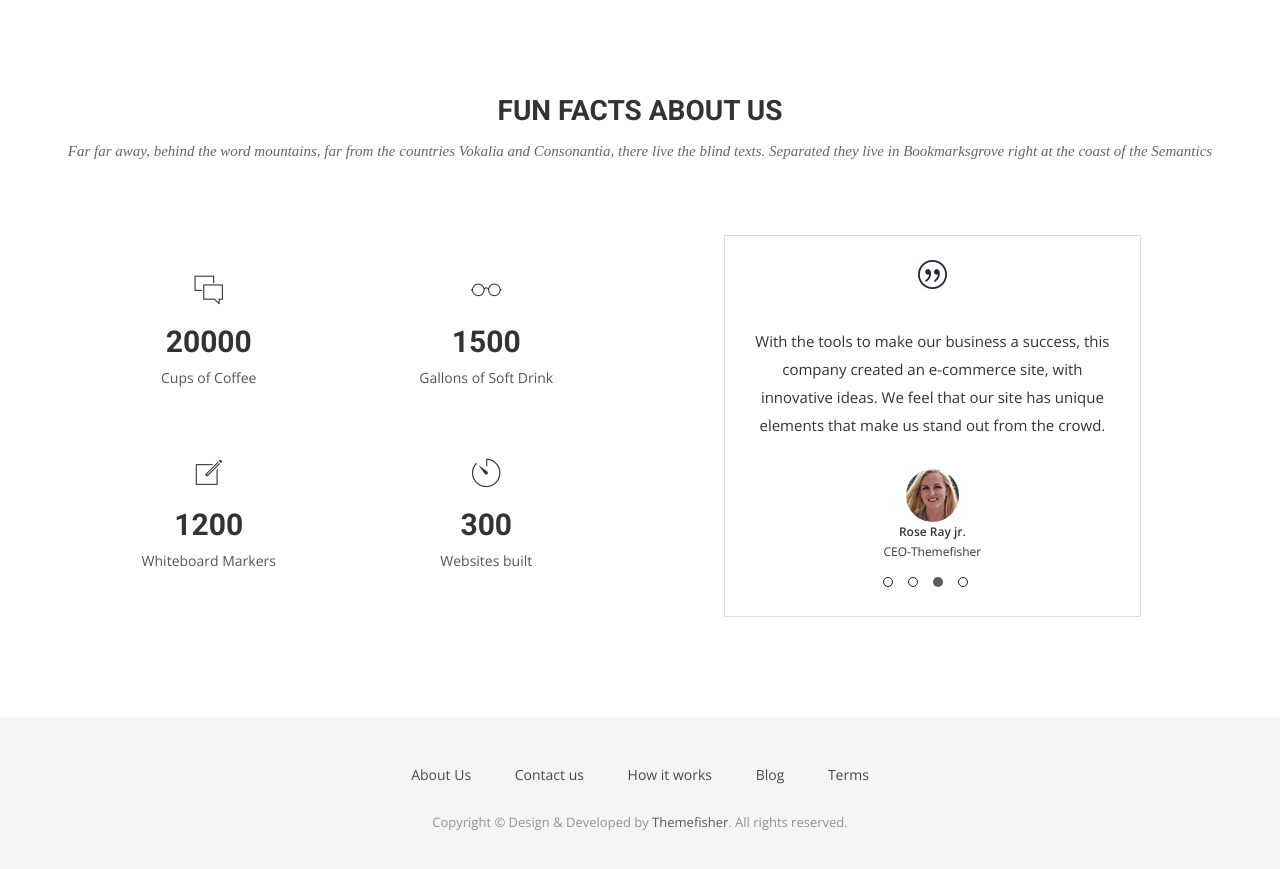
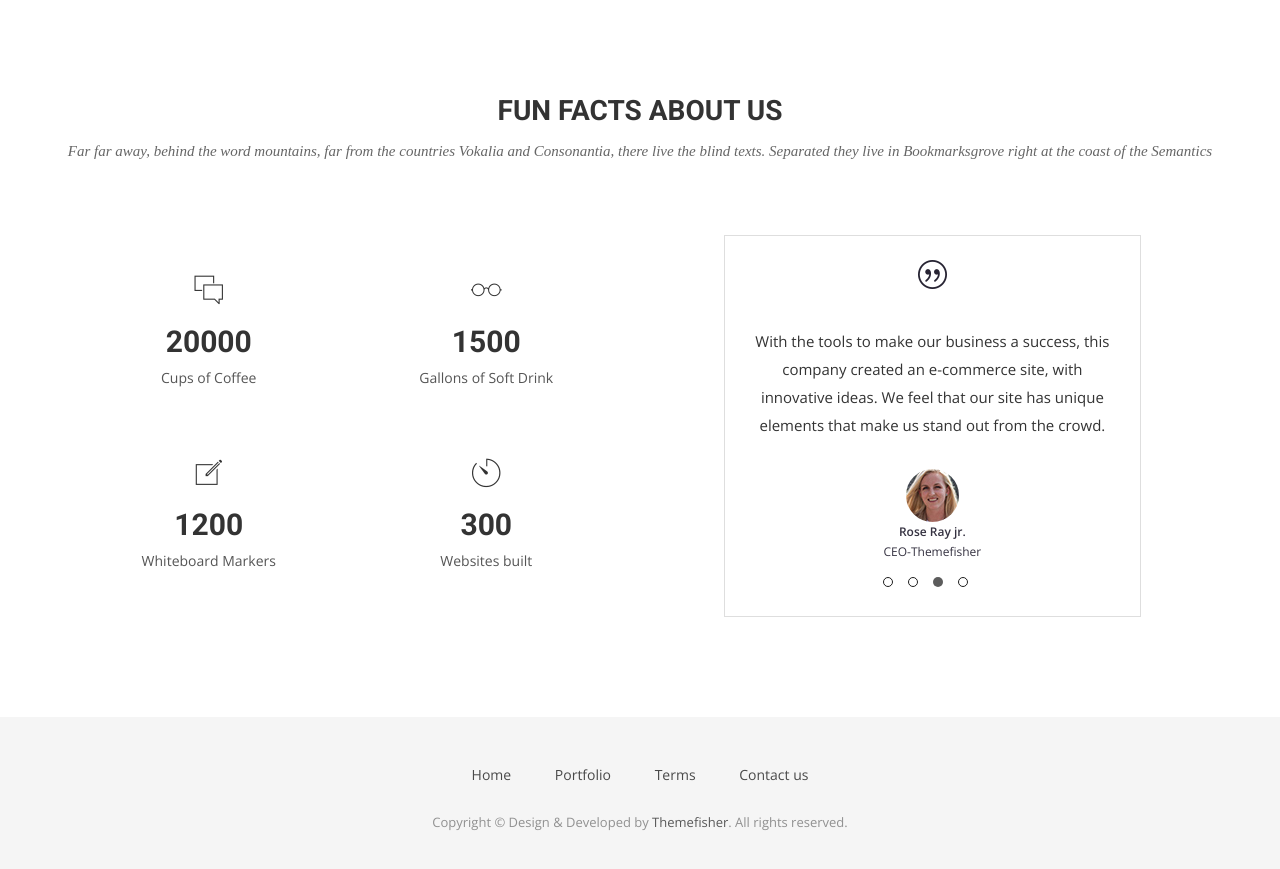
Before and after one commit to murphsea12/project, a Jekyll site: the page built from index.html, in a window 1280 px wide and 900 px high, scrolled down 3178 px. Shown: the top 869 px of the window. Built offline with Jekyll 4.4.1, drawn with Linux system fonts in a browser that asks for light colours; nearby versions of some CDN libraries; some web fonts are replaced.

Commit message:
footer update

```diff
--- a/_includes/footer.html
+++ b/_includes/footer.html
@@ -5,11 +5,11 @@
       <div class="col-md-12">
         <div class="footer-manu">
           <ul>
-            <li><a href="#">About Us</a></li>
+            <li><a href="{{ site.baseurl }}/">Home</a></li>
+            <li><a href="{{ site.baseurl }}/work">Portfolio</a></li>
+            <li><a href="#">Terms</a></li>
             <li><a href="{{ site.baseurl }}/contact">Contact us</a></li>
-            <li><a href="#">How it works</a></li>
-            <li><a href="{{ site.baseurl }}/blog">Blog</a></li>
-            <li><a href="#">Terms</a></li>
+
           </ul>
         </div>
         <p>Copyright &copy; Design &amp; Developed by <a href="http://www.themefisher.com">Themefisher</a>. All rights reserved.</p>
```
